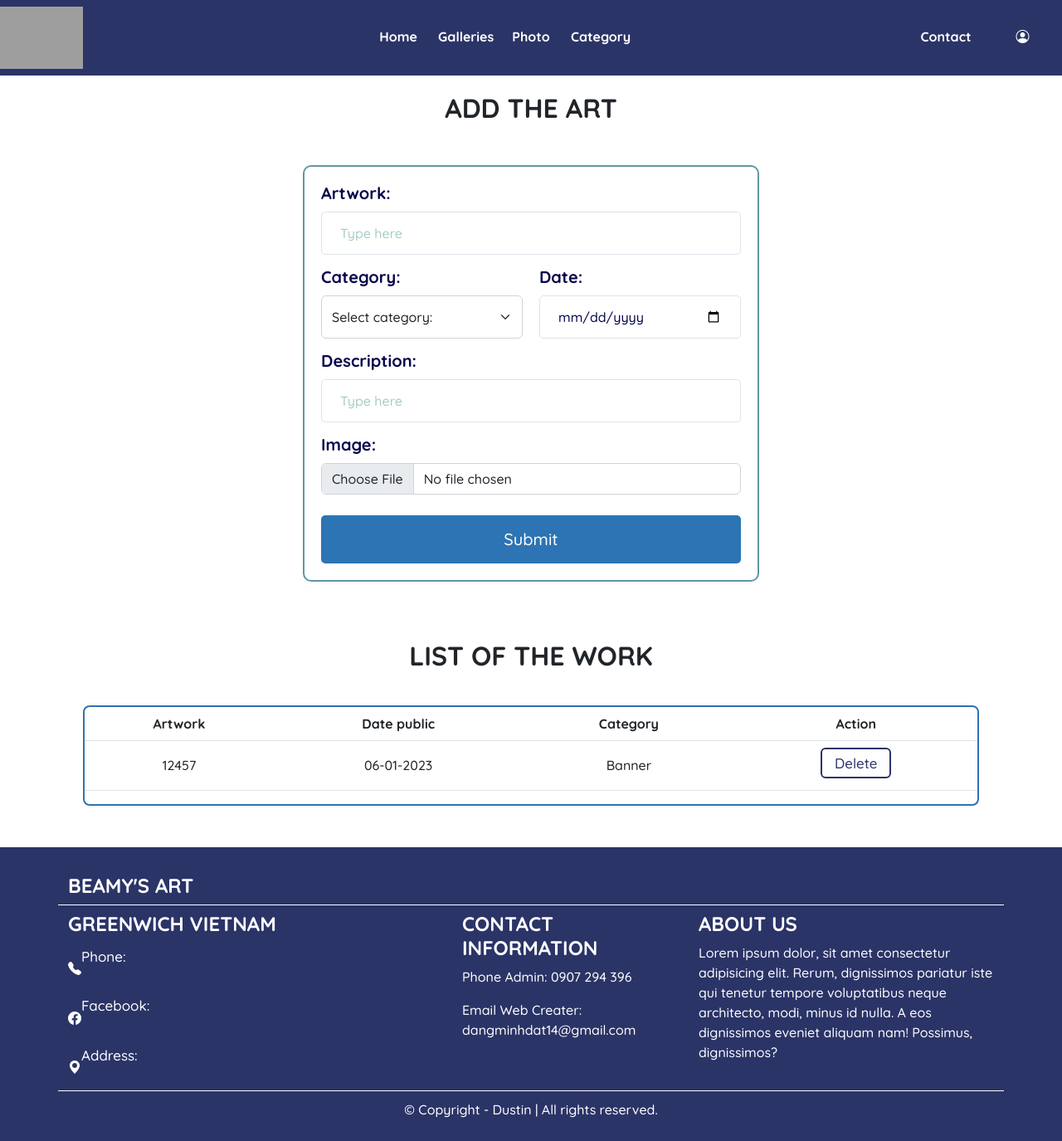
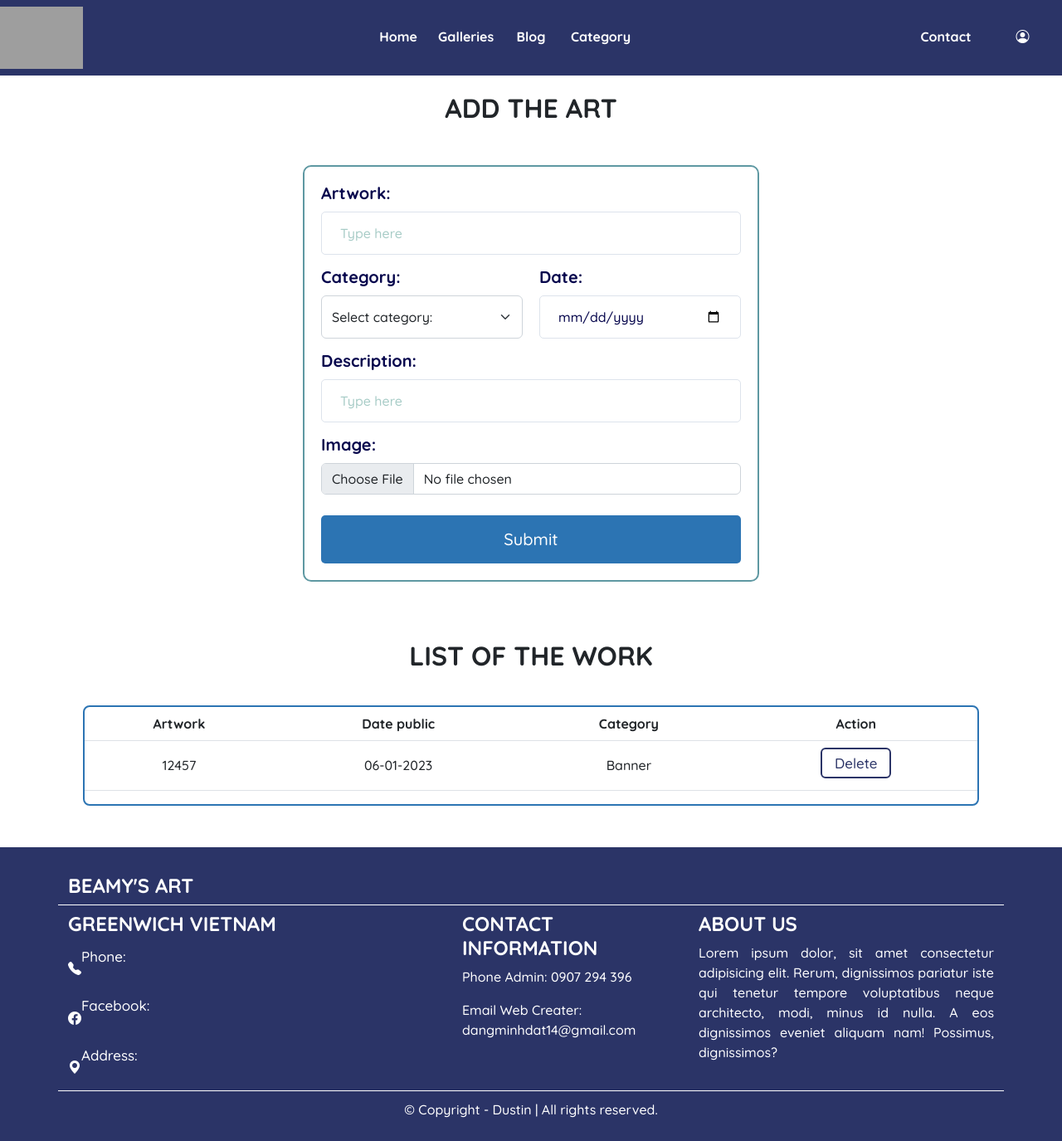
Before and after one commit to DangMinhDatGCC210147/cloud_computing_lap, a PHP site: page /php/add_works.php in a window 1280 px wide. Shown: the whole page at 83% size. Run offline with PHP 8.4, Linux system fonts and the light colour scheme; data comes from the database, SQL or seed files in the repository; grey boxes are pictures that could not be loaded.

Commit message:
add new file blog

```diff
--- a/css/footer.css
+++ b/css/footer.css
@@ -7,11 +7,10 @@
     --black: #000000;
 }
 footer{
-    background: var(--blue) !important;
+    background-color: var(--blue) !important;
     color: white;
     /*margin-top:100px;*/
 }
-
 .copy {
     font-size: 12px;
     padding: 10px;
@@ -34,3 +33,7 @@ footer .title{
 .container h4{
     font-weight: bold;
 }
+
+.disc{
+    text-align: justify;
+}
--- a/php/footer.php
+++ b/php/footer.php
@@ -25,7 +25,7 @@
             <!--Column1-->
                 <div class="footer-pad">
                     <h4 class="text-uppercase">About us</h4>
-                    <p>Lorem ipsum dolor, sit amet consectetur adipisicing elit. Rerum, dignissimos pariatur iste qui tenetur tempore voluptatibus neque architecto, modi, minus id nulla. A eos dignissimos eveniet aliquam nam! Possimus, dignissimos?</p>
+                    <p class="disc">Lorem ipsum dolor, sit amet consectetur adipisicing elit. Rerum, dignissimos pariatur iste qui tenetur tempore voluptatibus neque architecto, modi, minus id nulla. A eos dignissimos eveniet aliquam nam! Possimus, dignissimos?</p>
                 </div>
             </div>
     </div>
--- a/php/header.php
+++ b/php/header.php
@@ -73,7 +73,7 @@
         <div class="navbar-nav">
             <a class="nav-link active" style="color: #ffffff;" href="../php/index.php">Home</a>
             <a href="../php/galleries.php" class="nav-link" style="color: #ffffff;">Galleries</a>
-            <a href="" class="nav-link" style="color: #ffffff;">Photo</a>
+            <a href="../php/blog.php" class="nav-link" style="color: #ffffff;">Blog</a>
             <a class="nav-link" href="../php/category.php" style="color: #ffffff;">Category</a>
             <!-- <a class="nav-link" href="" style="color: #ffffff;">Attendance</a>
             <a class="nav-link" href=""style="color: #ffffff;">Activities</a>
```
Also changed, not shown: php/blog.php (added, +9 -0 lines), css/blog.css (added).
